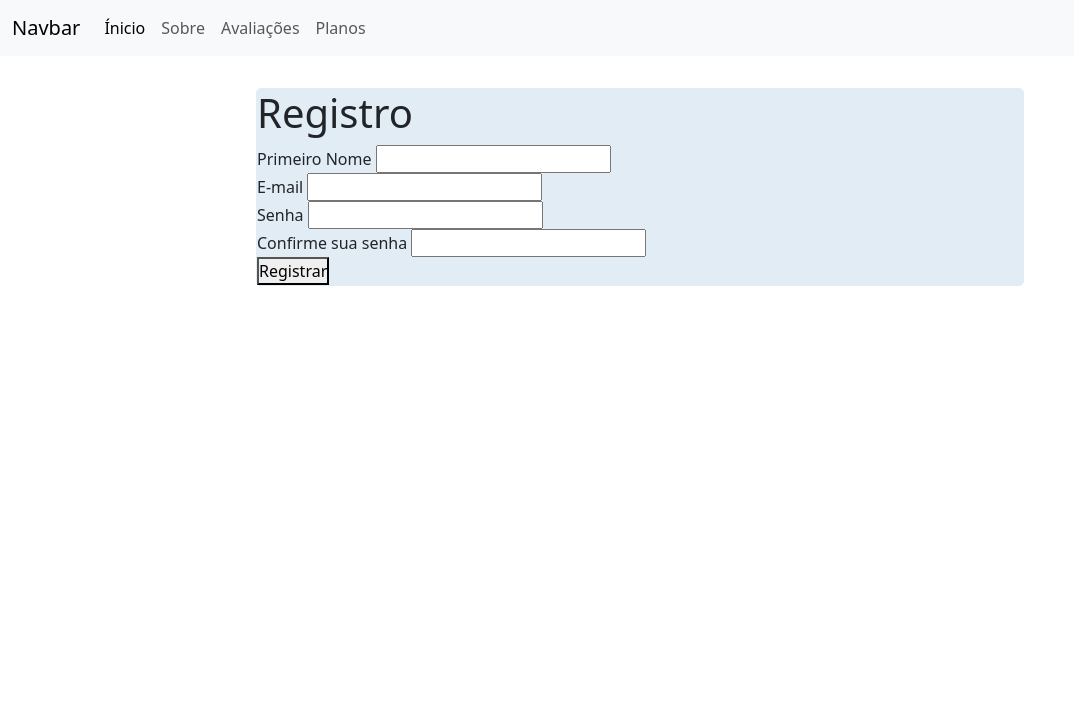
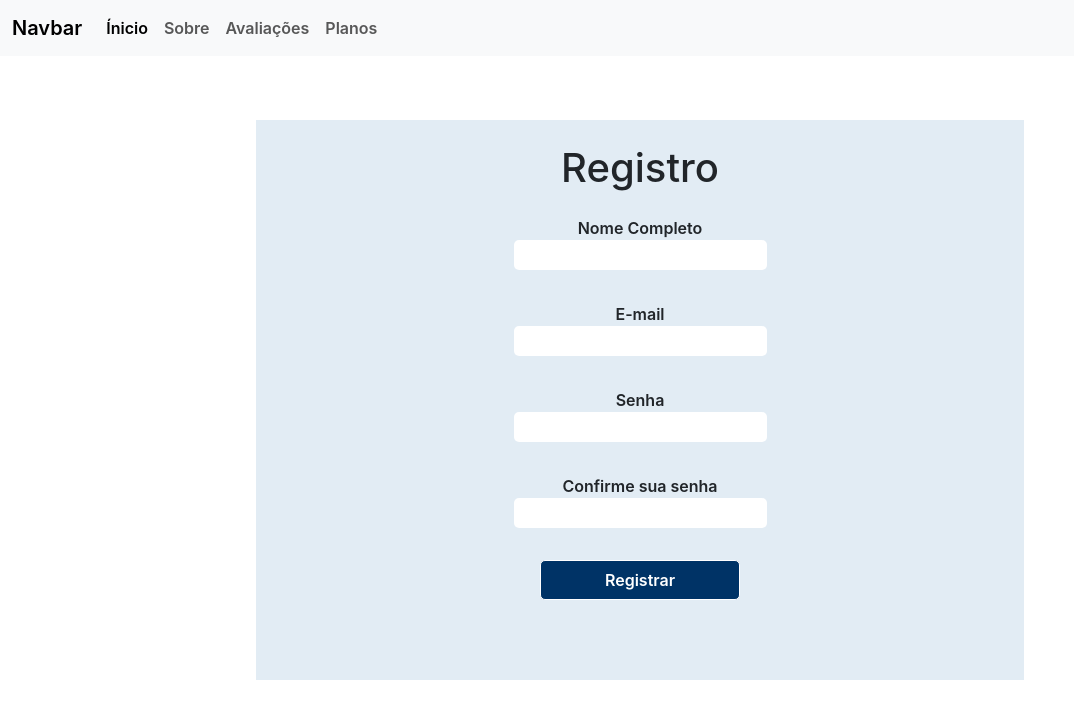
Before and after one commit to jonascarvalh/simple-register, a Django app: page /enrollment/register/ in a window 1280 px wide. Shown: the top 719 px of the page, without its empty margins (0-1074 px from the left). Run offline with Django 4.2, Linux system fonts and the light colour scheme.

Commit message:
add: register form

```diff
--- a/base_templates/global/partials/form.html
+++ b/base_templates/global/partials/form.html
@@ -1,6 +1,8 @@
+<div class="form">
     <form action="{{ form_action }}" method="POST"> {% csrf_token %}
+        <div class="form-content">
             {% for field in form %}
-        <div>
+                <div class="form-group">
                     <label for="{{field.id_for_label}}">
                         {{field.label}}
                     </label>
@@ -11,6 +13,7 @@
                     {{field.errors}}
                 </div>
             {% endfor %}
+        </div>
 
         {% comment %}
             Before Create attr in models for enroll
@@ -23,9 +26,10 @@
             </select>
         {% endcomment %}
 
-    <div>
+        <div class="end-form">
             <button type="submit">
                 Registrar
             </button>
         </div>
     </form>
+</div>
--- a/enrollment/forms/register_form.py
+++ b/enrollment/forms/register_form.py
@@ -8,7 +8,7 @@ class RegisterForm(forms.ModelForm):
     name = forms.CharField(
         error_messages={'required': 'Escreva o seu primeiro nome'},
         required=True,
-        label='Primeiro Nome'
+        label='Nome Completo'
     )
 
     email = forms.EmailField(
--- a/enrollment/templates/enrollment/pages/register_view.html
+++ b/enrollment/templates/enrollment/pages/register_view.html
@@ -3,6 +3,6 @@
 {% block content %}
     <div class="card-form">
         <h1>Registro</h1>
-            {% include "global/partials/form.html" %}
-        </div>
+        {% include "global/partials/form.html" %}
+    </div>
 {% endblock content %}
--- a/static/global/css/global.css
+++ b/static/global/css/global.css
@@ -1,19 +1,79 @@
+:root {
+    --font-primary: sans-serif;
+    --font-headings: 'Roboto Slab', serif;
+
+    --spacing-gutter-medium: 3rem;
+    --spacing-gutter-large: 4rem;
+}
+
+@import url('https://fonts.googleapis.com/css2?family=Inter:wght@100;200;300;400;500;600;700;800;900&display=swap');
+
 * {
     margin: 0;
     padding: 0;
+    font-family: 'Inter', sans-serif;
+    font-weight: 600;
 }
+
 
 .main-content {
     display: flex;
     justify-content: center;
 }
 
-/* Forms */
 .card-form {
+    text-align: center;
     background-color: #E2ECF4;
+    margin-top: 5%;
+    width: 60%;
+    height: 35rem;
+}
+
+.card-form h1 {
+    margin-top: 1.5rem;
+    margin-bottom: 1.5rem;
+}
+.form {
+    display: flex;
+    justify-content: center;
+}
+.form-content {
+    display: flex;
+    flex-direction: column;
+    gap: 2rem;
+}
+
+.form-group {
+    display: flex;
+    flex-wrap: wrap;
+    flex-direction: column;
+    justify-content: space-between;
+}
+
+.form-group input{
+    border: 2px white;
+    border-radius: 5px;
+    height: 30px;
+    width: 100%;
+}
+
+.form-group input:focus-visible{
+    outline: none;
+}
+
+.end-form {
     margin-top: 2rem;
+}
+
+.end-form button {
     border: 1px solid;
-    border-color: #E2ECF4;
     border-radius: 5px;
-    width: 60%;
+    color: white;
+    background-color: #003366;
+    width: 200px;
+    height: 40px;
 }
+
+/* .form-group input {
+    width: 40%;
+} */
```
Lines whose indentation alone changed are shown as unchanged.
